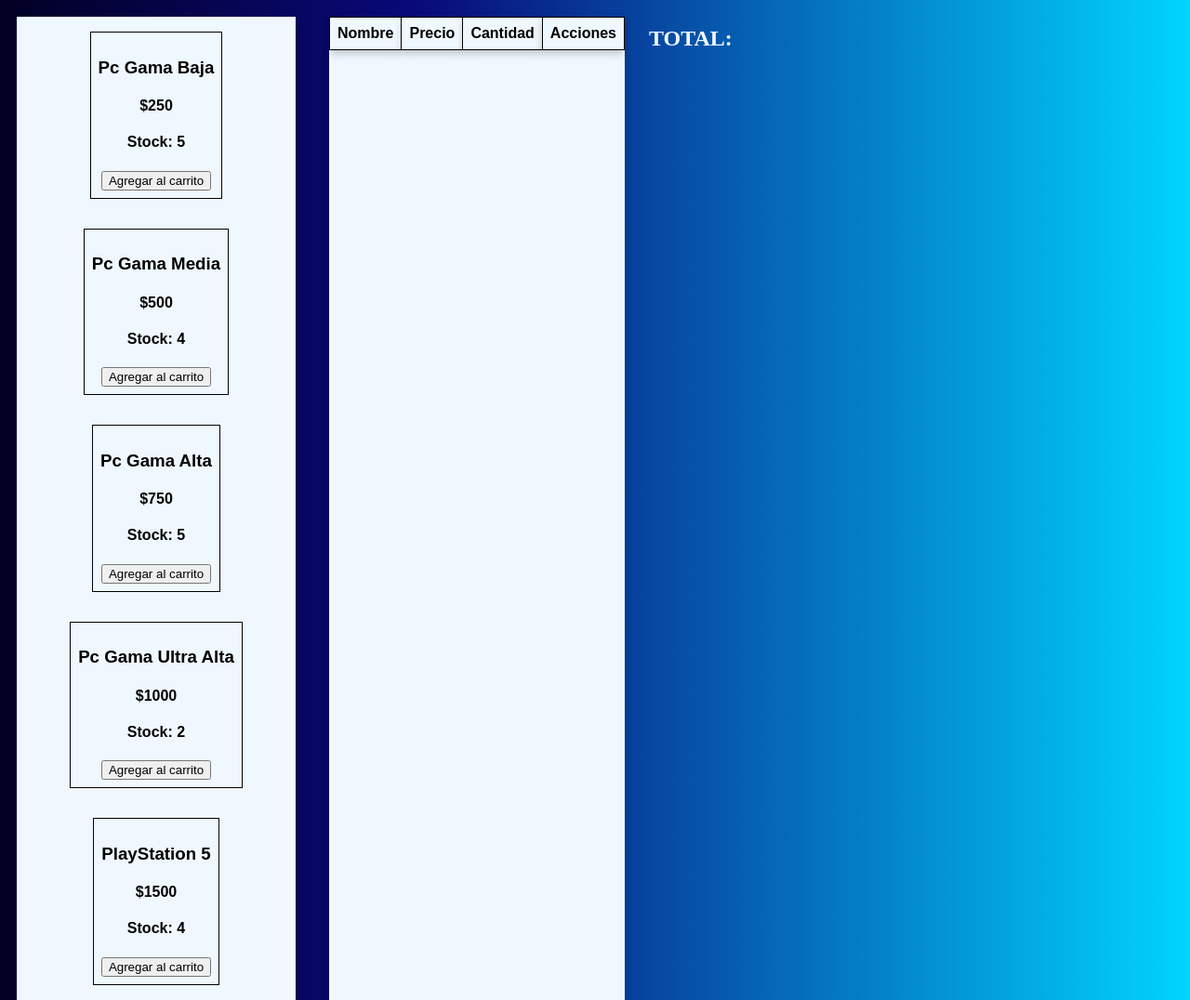
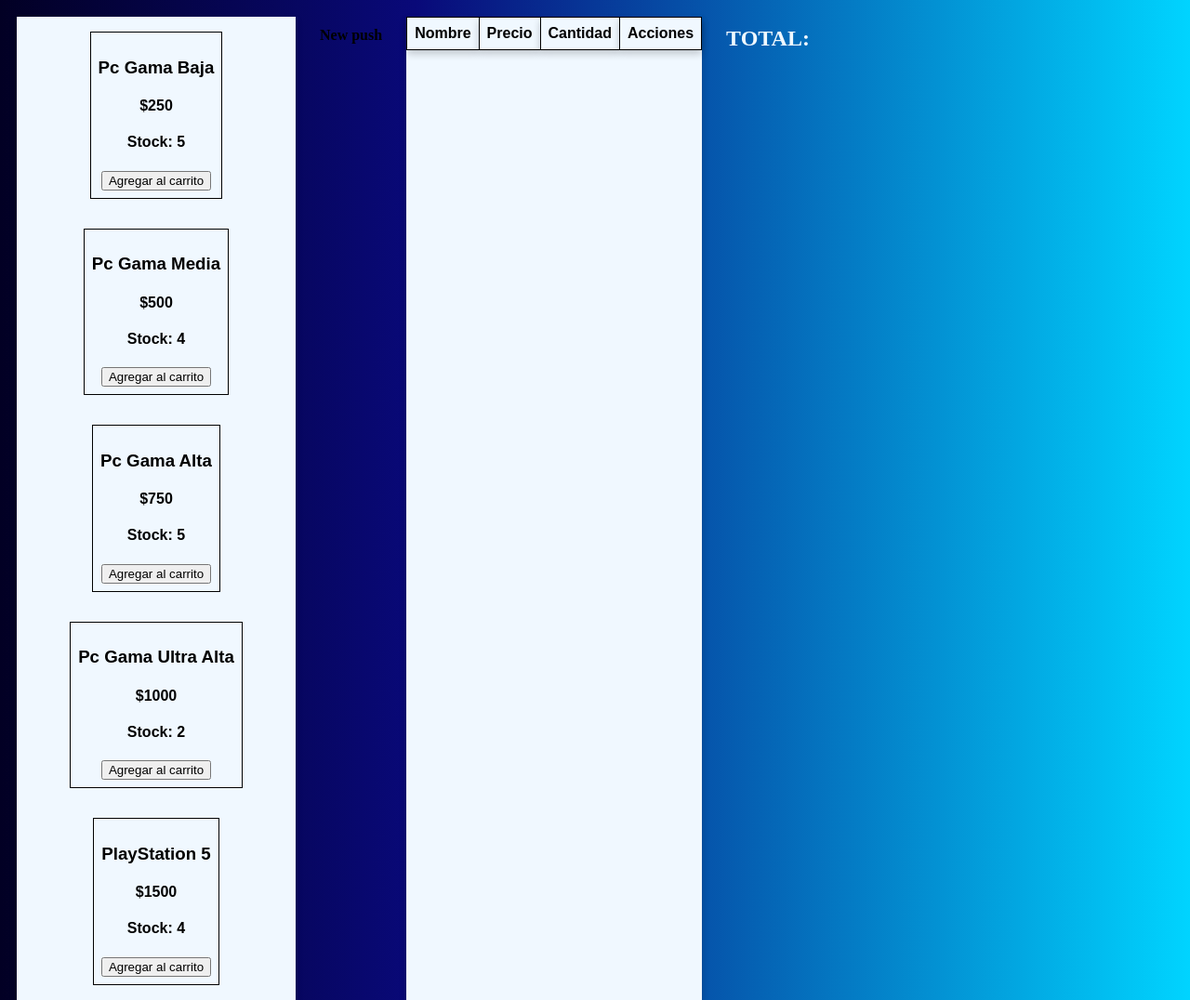
Before and after one commit to IsmaaCARP/carrito, a plain HTML site: page index.html in a window 1280 px wide. Shown: the top 1076 px of the page at 93% size. Drawn offline with Linux system fonts and the light colour scheme; some packages are replaced by stand-ins of ours; a script that the page names is missing.

Commit message:
cerrano commit

```diff
--- a/index.html
+++ b/index.html
@@ -11,7 +11,7 @@
     <div class="container" id="listaDeProductos">
 
     </div>
-
+   <h4>New push</h4>
     <table class container2>
       <thead>
         <tr>
```
